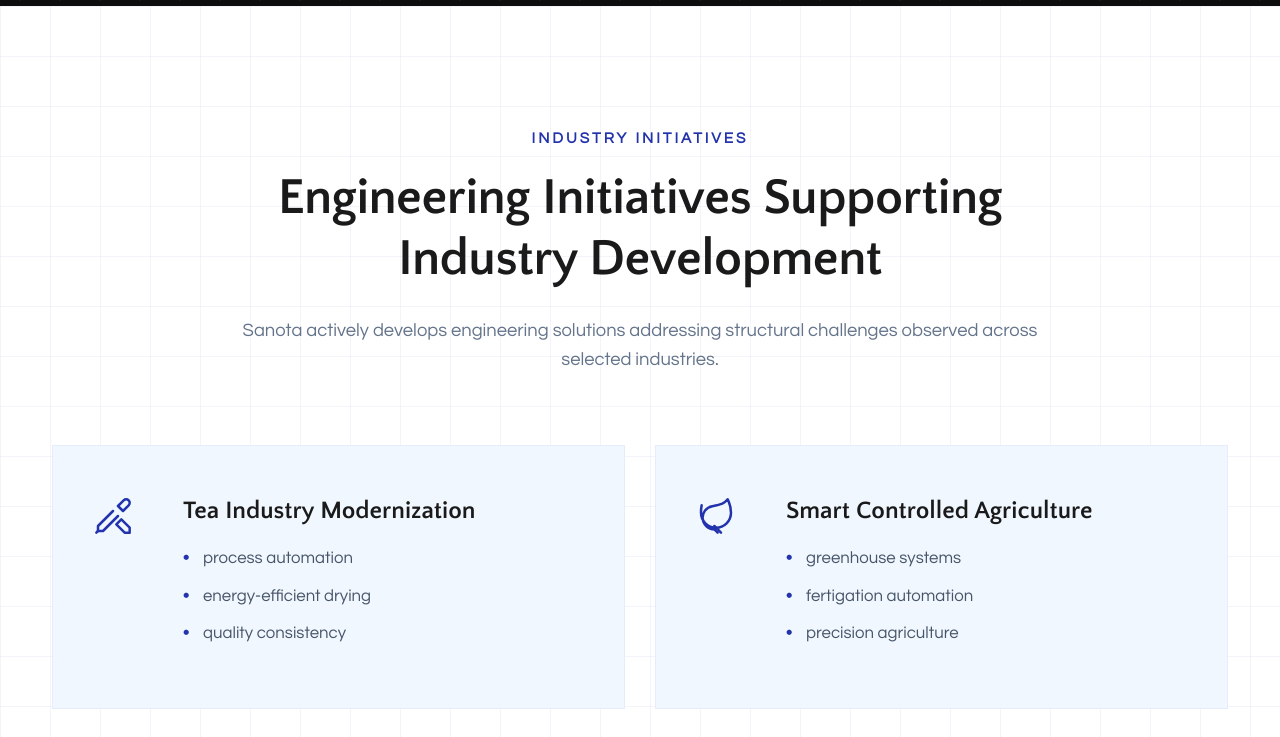
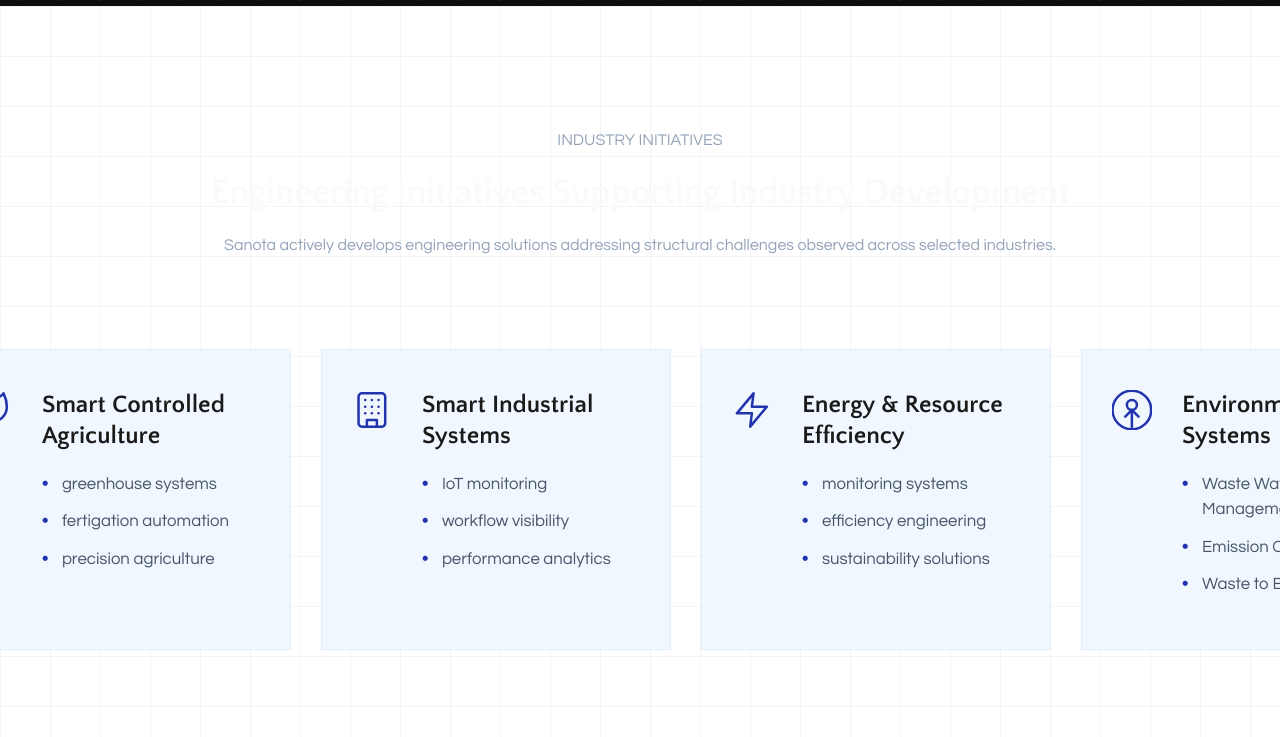
Before and after one commit to Knoweb/sanota-site, a React (Vite) app: page / in a window 1280 px wide. Shown: the part 2800-3537 px from the top of the page. Built offline with nearby package versions, Linux system fonts and the light colour scheme.

Commit message:
Implement horizontal ticker for Industry Initiatives and add 5th card

```diff
--- a/src/pages/Home/Home.css
+++ b/src/pages/Home/Home.css
@@ -1511,53 +1511,38 @@
     text-align: center;
     margin-bottom: 70px;
     position: relative;
-}
-
-.initiatives-tagline {
-    color: #2233AD;
-    font-size: 0.95rem;
-    font-weight: 800;
-    letter-spacing: 3px;
-    text-transform: uppercase;
-    margin-bottom: 15px;
-}
-
-.initiatives-title {
-    font-size: 3.2rem;
-    font-weight: 800;
-    color: #1a1a1a;
-    line-height: 1.2;
-    margin-bottom: 25px;
-}
-
-.initiatives-subtitle {
-    font-size: 1.15rem;
-    color: #64748b;
-    max-width: 850px;
-    margin: 0 auto;
-    line-height: 1.6;
-}
-
-.initiatives-grid {
-    display: grid;
-    grid-template-columns: repeat(2, 1fr);
+    max-width: 1240px;
+    margin-left: auto;
+    margin-right: auto;
+    padding: 0 2rem;
+}
+
+.initiatives-ticker-wrapper {
+    overflow: hidden;
+    padding: 20px 0 60px;
+    width: 100%;
+    position: relative;
+    z-index: 1;
+}
+
+.initiatives-ticker-content {
+    display: flex;
     gap: 30px;
-    max-width: 1200px;
-    margin: 0 auto;
-    position: relative;
-}
-
-.initiative-card {
+    width: max-content;
+}
+
+.initiatives-section .initiative-card {
+    flex: 0 0 350px;
     background: #F0F7FF;
-    padding: 50px 40px;
-    display: flex;
-    gap: 30px;
+    padding: 40px 30px;
+    display: flex;
+    gap: 20px;
     transition: all 0.5s cubic-bezier(0.165, 0.84, 0.44, 1);
     border: 1px solid rgba(34, 51, 173, 0.05);
-    min-height: 220px;
-}
-
-.initiative-card:hover {
+    min-height: 200px;
+}
+
+.initiatives-section .initiative-card:hover {
     background: #ffffff;
     transform: translateY(-5px) scale(1.02);
     box-shadow: 0 30px 60px rgba(34, 51, 173, 0.1);
@@ -1566,8 +1551,8 @@
 
 .initiative-card-icon {
     flex-shrink: 0;
-    width: 60px;
-    height: 60px;
+    width: 50px;
+    height: 50px;
     color: #2233AD;
     transition: all 0.3s ease;
 }
--- a/src/pages/Home/Home.jsx
+++ b/src/pages/Home/Home.jsx
@@ -339,21 +339,25 @@
 
             {/* Industry Initiatives */}
             <section className="initiatives-section">
-                <div className="container">
                 <div className="initiatives-header">
                     <p className="initiatives-tagline">INDUSTRY INITIATIVES</p>
-                        <h2 className="initiatives-title">Engineering Initiatives Supporting <br />Industry Development</h2>
+                    <h2 className="initiatives-title">Engineering Initiatives Supporting Industry Development</h2>
                     <p className="initiatives-subtitle">Sanota actively develops engineering solutions addressing structural challenges observed across selected industries.</p>
                 </div>
 
-                    <div className="initiatives-grid">
+                <div className="initiatives-ticker-wrapper">
                     <motion.div
-                            className="initiative-card"
-                            initial={{ opacity: 0, x: -20 }}
-                            whileInView={{ opacity: 1, x: 0 }}
-                            viewport={{ once: true }}
-                            transition={{ duration: 0.5 }}
+                        className="initiatives-ticker-content"
+                        animate={{ x: ["0%", "-50%"] }}
+                        transition={{
+                            duration: 35,
+                            ease: "linear",
+                            repeat: Infinity
+                        }}
                     >
+                        {[1, 2].map((set) => (
+                            <React.Fragment key={set}>
+                                <div className="initiative-card">
                                     <div className="initiative-card-icon">
                                         <svg width="40" height="40" viewBox="0 0 24 24" fill="none" stroke="currentColor" strokeWidth="1.5" strokeLinecap="round" strokeLinejoin="round"><path d="m2 22 1-1h3l9-9"></path><path d="M3 21v-3l9-9"></path><path d="m15 6 3.4-3.4a2.1 2.1 0 1 1 3 3L18 9l-3-3Z"></path><path d="M22 22v-3l-5-5-3 3 5 5h3Z"></path></svg>
                                     </div>
@@ -365,15 +369,9 @@
                                             <li>quality consistency</li>
                                         </ul>
                                     </div>
-                        </motion.div>
+                                </div>
 
-                        <motion.div
-                            className="initiative-card"
-                            initial={{ opacity: 0, x: 20 }}
-                            whileInView={{ opacity: 1, x: 0 }}
-                            viewport={{ once: true }}
-                            transition={{ duration: 0.5, delay: 0.1 }}
-                        >
+                                <div className="initiative-card">
                                     <div className="initiative-card-icon">
                                         <svg width="40" height="40" viewBox="0 0 24 24" fill="none" stroke="currentColor" strokeWidth="1.5" strokeLinecap="round" strokeLinejoin="round"><path d="M11 20A7 7 0 0 1 9.8 6.1C15.5 5 17 4.48 19 2c1 2 2 4.18 2 8a9 9 0 0 1-18 0c0-1.5.1-3 .4-4.4"></path><path d="m13 22-3-3"></path><path d="m15 22-4-4"></path></svg>
                                     </div>
@@ -385,15 +383,9 @@
                                             <li>precision agriculture</li>
                                         </ul>
                                     </div>
-                        </motion.div>
+                                </div>
 
-                        <motion.div
-                            className="initiative-card"
-                            initial={{ opacity: 0, x: -20 }}
-                            whileInView={{ opacity: 1, x: 0 }}
-                            viewport={{ once: true }}
-                            transition={{ duration: 0.5, delay: 0.2 }}
-                        >
+                                <div className="initiative-card">
                                     <div className="initiative-card-icon">
                                         <svg width="40" height="40" viewBox="0 0 24 24" fill="none" stroke="currentColor" strokeWidth="1.5" strokeLinecap="round" strokeLinejoin="round"><rect width="16" height="20" x="4" y="2" rx="2" ry="2"></rect><path d="M9 22v-4h6v4"></path><path d="M8 6h.01"></path><path d="M16 6h.01"></path><path d="M12 6h.01"></path><path d="M12 10h.01"></path><path d="M12 14h.01"></path><path d="M16 10h.01"></path><path d="M16 14h.01"></path><path d="M8 10h.01"></path><path d="M8 14h.01"></path></svg>
                                     </div>
@@ -405,15 +397,9 @@
                                             <li>performance analytics</li>
                                         </ul>
                                     </div>
-                        </motion.div>
+                                </div>
 
-                        <motion.div
-                            className="initiative-card"
-                            initial={{ opacity: 0, x: 20 }}
-                            whileInView={{ opacity: 1, x: 0 }}
-                            viewport={{ once: true }}
-                            transition={{ duration: 0.5, delay: 0.3 }}
-                        >
+                                <div className="initiative-card">
                                     <div className="initiative-card-icon">
                                         <svg width="40" height="40" viewBox="0 0 24 24" fill="none" stroke="currentColor" strokeWidth="1.5" strokeLinecap="round" strokeLinejoin="round"><path d="M13 2 3 14h9l-1 8 10-12h-9l1-8z"></path></svg>
                                     </div>
@@ -425,12 +411,28 @@
                                             <li>sustainability solutions</li>
                                         </ul>
                                     </div>
+                                </div>
+
+                                <div className="initiative-card">
+                                    <div className="initiative-card-icon">
+                                        <svg width="40" height="40" viewBox="0 0 24 24" fill="none" stroke="currentColor" strokeWidth="1.5" strokeLinecap="round" strokeLinejoin="round"><path d="M20.2 20.2A9 9 0 1 0 3.8 3.8a9 9 0 1 0 16.4 16.4Z"></path><path d="M12 12a3 3 0 1 0 0-6 3 3 0 0 0 0 6Z"></path><path d="M12 12v10"></path><path d="m12 12 4 4"></path><path d="m12 12-4 4"></path></svg>
+                                    </div>
+                                    <div className="initiative-card-content">
+                                        <h3 className="initiative-card-title">Environmental Systems</h3>
+                                        <ul className="initiative-list">
+                                            <li>Waste Water Management</li>
+                                            <li>Emission Control</li>
+                                            <li>Waste to Energy</li>
+                                        </ul>
+                                    </div>
+                                </div>
+                            </React.Fragment>
+                        ))}
                     </motion.div>
                 </div>
 
                 <div className="initiatives-cta">
                     <Link to="/initiatives" className="btn btn-secondary-outline">EXPLORE INDUSTRY INITIATIVES <span className="arrow">→</span></Link>
-                    </div>
                 </div>
             </section>
 
```
Lines whose indentation alone changed are shown as unchanged.
